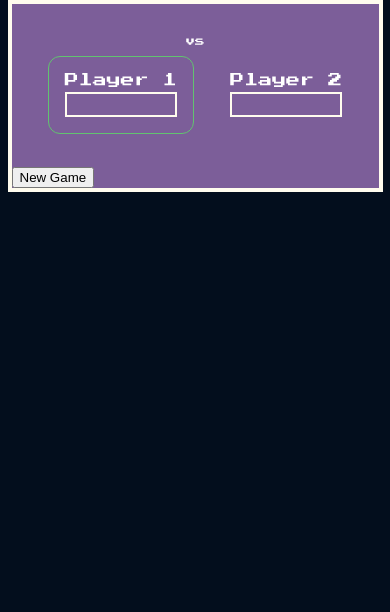
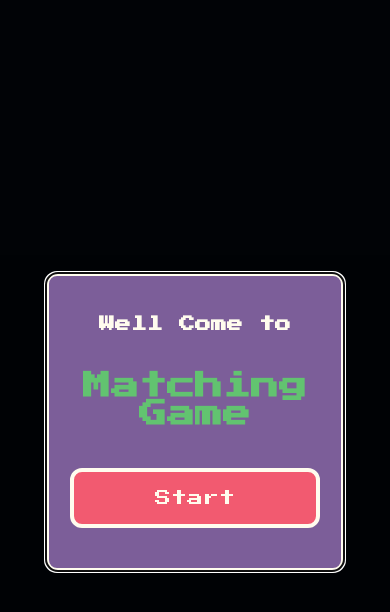
Before and after one commit to weslley-oliveira/memory-matching-game, a React (Create React App) app: page / in a window 390 px wide. Shown: the top 612 px of the page. Built offline with nearby package versions, Linux system fonts and the light colour scheme; data requests are answered from the project's data file; the HTML template or start-up script is replaced by a standard one.

Commit message:
:construction: working on responsiveness

```diff
--- a/server.json
+++ b/server.json
@@ -17,6 +17,12 @@
         "name": "javascript",
         "img": "logo-javascript.png",
         "id": 3
+      },
+      {
+        "matching": false,
+        "name": "bob",
+        "img": "bob.png",
+        "id": 4
       }
 
     ],
--- a/src/components/BoardGame/index.tsx
+++ b/src/components/BoardGame/index.tsx
@@ -2,7 +2,7 @@ import { useState ,useEffect } from "react"
 import { api } from "../../services/api"
 import { CardGame } from "../CardGame"
 import { HeaderGame } from "../HeaderGame"
-import { BoardCard, Container }  from "./style"
+import { Container, Content }  from "./style"
 import Modal from 'react-modal';
 
 interface Cards {
@@ -34,10 +34,14 @@ export function BoardGame(){
 
     const [modalIsOpen, setIsOpen] = useState(false);
 
+    console.log('observatorio', randomCards)
     //get cards
     useEffect(()=>{
         api.get('card-game')
             .then(response => setCards(response.data));
+        if(randomCards.length === 0){
+            setIsOpen(true)
+        }
     },[])
 
     //get players
@@ -185,22 +189,32 @@ export function BoardGame(){
     }
 
     return(
-        <>
-
-        <Container>
+        <Content>
             <Modal
             isOpen={modalIsOpen}
             className="modal-content"
             overlayClassName="modal-overlay"
             contentLabel="Winner"
-            >
+            > {!winner?
+                    <>
+                        <h1>Well Come to</h1>
+                        <strong>Matching Game</strong>
+                    </>
+                        :
+                    <>
                         <h1>{winner}</h1>
                         <strong>Winner!!!</strong>
                         <img src="/images/winner.png" alt="winner"/>
-                <button onClick={newGame}>restart</button>
+                    </>
+                }
+                <button onClick={newGame}>
+                    {!winner? 'Start': 'Restart'}
+                </button>
             </Modal>
+            {randomCards.length>= 1 &&
+            <Container>
                 <HeaderGame players={players}/>
-            <BoardCard>
+                <div className="board-card">
                     {randomCards?.map((card, index) => (
                         <div
                             key={index}
@@ -209,9 +223,9 @@ export function BoardGame(){
                             <CardGame name={card.name} img={`images/${card.img}`} matching={card.matching}/>
                         </div>
                     ))}
-            </BoardCard>
-            <button onClick={newGame}>New Game</button>
+                </div>
             </Container>
-        </>
+            }
+        </Content>
     )
 }
--- a/src/components/BoardGame/style.ts
+++ b/src/components/BoardGame/style.ts
@@ -1,15 +1,23 @@
 import styled from 'styled-components'
+
+export const Content = styled.div`
+
+    display: flex;
+    justify-content: center;
+    align-items: center;
+
+`
 
 export const Container = styled.div`
     background: var(--board-game);
-    width: 375px;
+    width: 800px;
+    border: solid 4px var(--font-color);
+    padding-bottom: 40px;
 
-    border: solid 4px var(--font-color);
+    .board-card{
+        display: flex;
+        flex-wrap: wrap;
+        justify-content: space-evenly;
+        gap: 40px;
+    }
 `
-
-export const BoardCard = styled.div`
-    display: flex;
-    flex-wrap: wrap;
-    justify-content: space-evenly;
-    gap: 40px;
-`
--- a/src/styles/global.ts
+++ b/src/styles/global.ts
@@ -6,11 +6,6 @@ export const GlobalStyle = createGlobalStyle`
 		background-color: var(--background);
 		font-family: 'Press Start 2P', cursive;
 		color: white;
-	}
-
-	body {
-		display: flex;
-		justify-content: center;
 	}
 
 	.modal-overlay{
@@ -39,6 +34,7 @@ export const GlobalStyle = createGlobalStyle`
         background-color: var(--board-game);
 		border: solid 4px var(--font-color);
 		border-radius: 12px;
+		text-align: center;
 
 		strong{
 			font-size: 1.75rem;
@@ -61,4 +57,6 @@ export const GlobalStyle = createGlobalStyle`
 
 
 
+
+
 `
```
Also changed, not shown: src/App.tsx (line endings or trailing spaces). Lines whose indentation alone changed are shown as unchanged.
